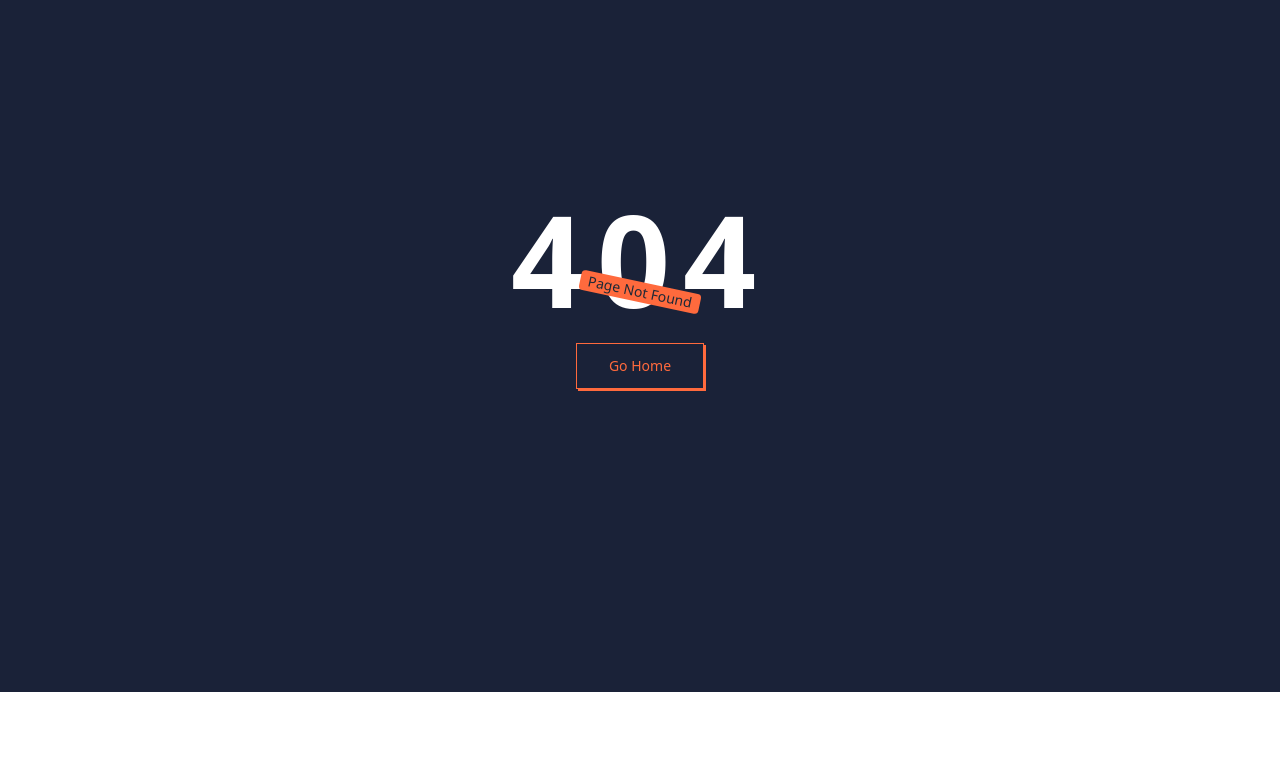
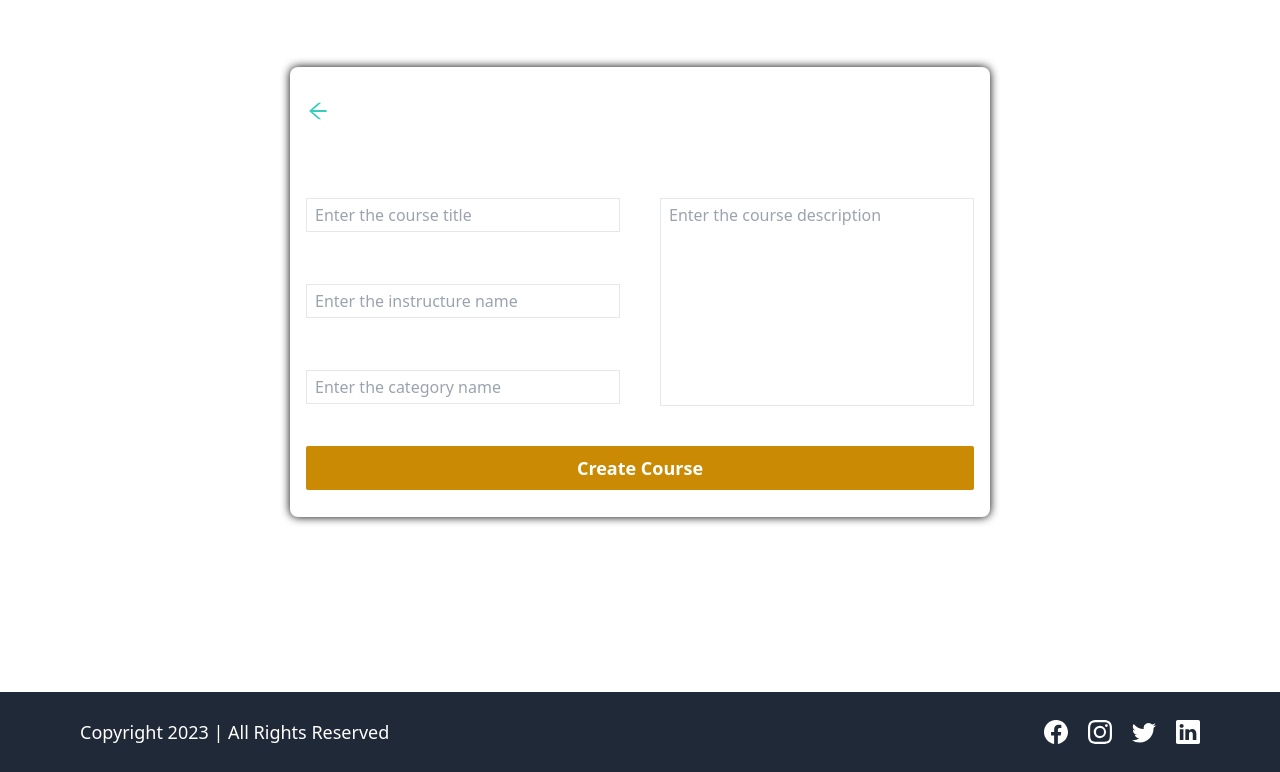
Before and after one commit to anuragtiwarime/lms, a React (Create React App) app in the folder client/: page /course/create in a window 1280 px wide. Before the commit this address had no page. Shown: the part 108-880 px from the top of the page. Before the commit the page ends 800 px from the top, so only its background shows below. Built offline with nearby package versions, Linux system fonts and the light colour scheme.

Commit message:
added: create new course page

```diff
--- a/client/src/App.js
+++ b/client/src/App.js
@@ -17,6 +17,7 @@ import CourseDescription from "./Pages/Course/CourseDescription";
 import Profile from "./Pages/User/Profile";
 import ChangePassword from "./Pages/Password/ChangePassword";
 import EditProfile from "./Pages/User/EditProfile";
+import CreateCourse from "./Pages/Course/CreateCourse";
 
 const App = () => {
   return (
@@ -29,6 +30,7 @@ const App = () => {
         <Route path="/about" element={<About />} />
         <Route path="/courses" element={<CourseList />} />
         <Route path="/course/description" element={<CourseDescription />} />
+        <Route path="/course/create" element={<CreateCourse />} />
         <Route path="/checkout" element={<Checkout />} />
         <Route path="/checkout/success" element={<CheckoutSuccess />} />
         <Route path="/checkout/fail" element={<CheckoutFail />} />
--- a/client/src/Pages/Course/CourseList.js
+++ b/client/src/Pages/Course/CourseList.js
@@ -1,8 +1,16 @@
-import React from "react";
+import React, { useEffect } from "react";
+import { useDispatch } from "react-redux";
 import CourseCard from "../../Components/CourseCard";
 import Layout from "../../Layout/Layout";
+import { getAllCourses } from "../../Redux/courseSlice";
 
 const Courses = () => {
+  const dispatch = useDispatch();
+
+  useEffect(() => {
+    dispatch(getAllCourses());
+  }, []);
+
   return (
     <Layout>
       {/* courses container for displaying the cards */}
@@ -13,7 +21,7 @@ const Courses = () => {
         </h1>
 
         {/* wrapper for courses card */}
-        <div className="mb-10 flex flex-wrap gap-14 ">
+        <div className="mb-10 flex flex-wrap gap-14">
           <CourseCard />
           <CourseCard />
           <CourseCard />
--- /dev/null
+++ b/client/src/Pages/Course/CreateCourse.js
@@ -0,0 +1,102 @@
+import React from "react";
+import { AiOutlineArrowLeft } from "react-icons/ai";
+import { Link } from "react-router-dom";
+import Layout from "../../Layout/Layout";
+
+const CreateCourse = () => {
+  return (
+    <Layout>
+      <div className="flex items-center justify-center h-[100vh]">
+        {/* card for creating the new card */}
+        <form className="flex flex-col justify-center gap-10 rounded-lg p-4 text-white w-[700px] h-[450px] my-10 shadow-[0_0_10px_black] relative">
+          <Link
+            to={"/admin/dashboard"}
+            className="absolute top-8 text-2xl link text-accent cursor-pointer"
+          >
+            <AiOutlineArrowLeft />
+          </Link>
+
+          <h1 className="text-center text-2xl font-bold">
+            Create New <span>Course</span>
+          </h1>
+
+          <main className="grid grid-cols-2 gap-x-10">
+            {/* for course basic details */}
+            <div className="space-y-5">
+              {/* adding the title section */}
+              <div className="flex flex-col gap-1">
+                <label className="text-lg font-semibold" htmlFor="title">
+                  Course Title
+                </label>
+                <input
+                  required
+                  type="name"
+                  name="title"
+                  id="title"
+                  placeholder="Enter the course title"
+                  className="bg-transparent px-2 py-1 border"
+                />
+              </div>
+
+              {/* adding the instructor */}
+              <div className="flex flex-col gap-1">
+                <label className="text-lg font-semibold" htmlFor="createdBy">
+                  Instructor Name
+                </label>
+                <input
+                  required
+                  type="name"
+                  name="createdBy"
+                  id="createdBy"
+                  placeholder="Enter the instructure name"
+                  className="bg-transparent px-2 py-1 border"
+                />
+              </div>
+
+              {/* adding the category */}
+              <div className="flex flex-col gap-1">
+                <label className="text-lg font-semibold" htmlFor="category">
+                  Course Category
+                </label>
+                <input
+                  required
+                  type="name"
+                  name="category"
+                  id="category"
+                  placeholder="Enter the category name"
+                  className="bg-transparent px-2 py-1 border"
+                />
+              </div>
+            </div>
+
+            {/* for course description and go to profile button */}
+
+            {/* adding the course description */}
+            <div className="flex flex-col gap-1">
+              <label className="text-lg font-semibold" htmlFor="description">
+                Course Description
+              </label>
+              <textarea
+                required
+                type="text"
+                name="description"
+                id="description"
+                placeholder="Enter the course description"
+                className="bg-transparent px-2 py-1 border h-52 resize-none"
+              />
+            </div>
+          </main>
+
+          <button
+            className="w-full bg-yellow-600 hover:bg-yellow-500 transition-all ease-in-out duration-300 rounded-sm py-2 font-semibold text-lg cursor-pointer"
+            type="submit"
+          >
+            Create Course
+          </button>
+        </form>
+      </div>
+    </Layout>
+  );
+};
+
+export default CreateCourse;
--- /dev/null
+++ b/client/src/Redux/courseSlice.js
@@ -0,0 +1,38 @@
+import { createAsyncThunk, createSlice } from "@reduxjs/toolkit";
+import { toast } from "react-hot-toast";
+import axiosInstance from "../Helper/axiosInstance";
+
+const initialState = {
+  data: [],
+};
+
+// function to get all courses
+export const getAllCourses = createAsyncThunk("/get/courses", async () => {
+  try {
+    const res = axiosInstance.get("/courses");
+
+    toast.promise(res, {
+      loading: "Loading courses data...",
+      success: "Courses loaded successfully",
+      error: "Failed to get courses",
+    });
+
+    const response = await res;
+    console.log(response.data.courses);
+    return response.data.courses;
+  } catch (error) {
+    console.log(error);
+  }
+});
+
+const courseSlice = createSlice({
+  name: "course",
+  initialState,
+  reducers: {},
+  extraReducers: (builder) => {
+    builder.addCase(getAllCourses.fulfilled, (state, action) => {});
+  },
+});
+
+export const {} = courseSlice.actions;
+export default courseSlice.reducer;
--- a/client/src/Redux/store.js
+++ b/client/src/Redux/store.js
@@ -1,9 +1,11 @@
 import { configureStore } from "@reduxjs/toolkit";
 import authSliceReducer from "../Redux/authSlice";
+import courseSliceReducer from "../Redux/courseSlice";
 
 const store = configureStore({
   reducer: {
     auth: authSliceReducer,
+    course: courseSliceReducer,
   },
 });
 
```
